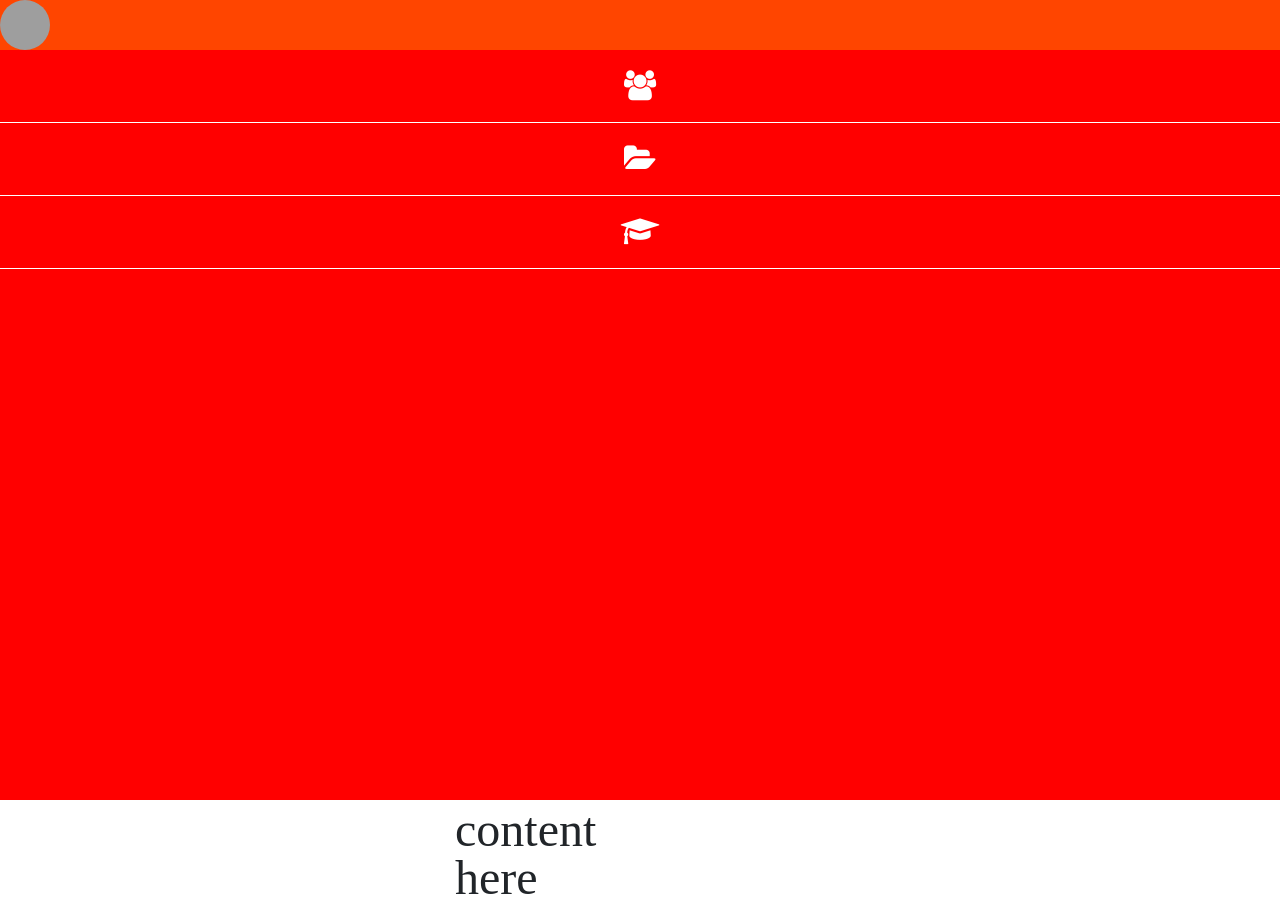
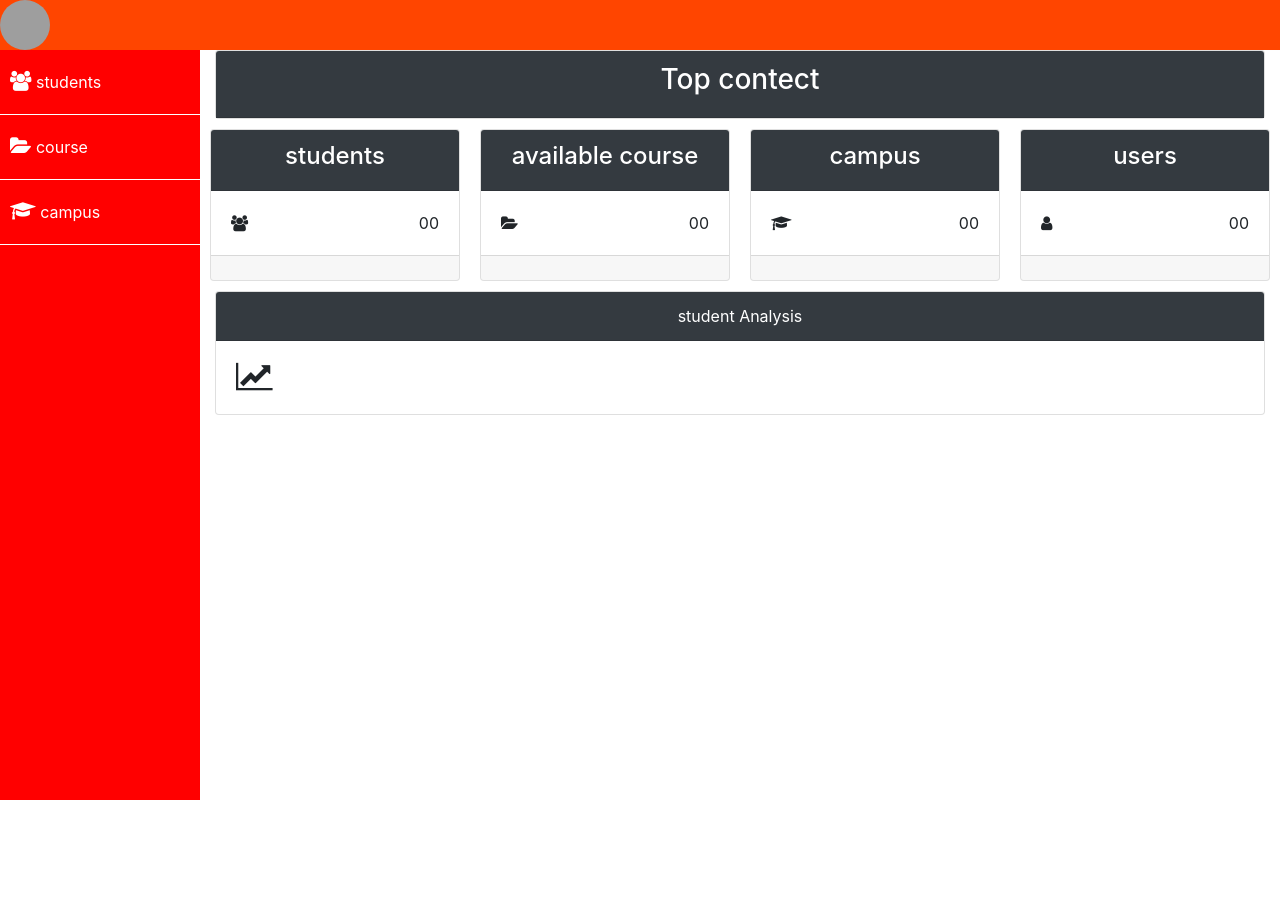
Before and after one commit to nich-egesa/admin-dashboard, a PHP site: page / in a window 1280 px wide. After the commit the page ends 800 px from the top, so only its background shows below. Run offline with PHP 8.4, Linux system fonts and the light colour scheme; grey boxes are pictures that could not be loaded.

Commit message:
fix dashboard design

```diff
--- a/index.html
+++ b/index.html
@@ -42,45 +42,82 @@
 </nav>
 </div>
 <div class=" main-content">
-	<div class="container">
+	<div class="container-fluid">
+		<div class="row">
+			<div class="col-lg-12">
+				<div class="card">
+					<div class="card-header bg-dark text-white text-center">
+						<h3>Top contect</h3>
+					</div>
+				</div>
+			</div>
+		</div>
 		<div class="row">
 			<div class="col-lg-3">
-                <div class="card-header bg-dark  text-white text-center">
-					<span>students</span>
+				<div class="card">
+					<div class="card-header bg-dark text-white text-center">
+						<h4>students</h4>
 					</div>
-				<div class="card-body"></div>
-				<span><i class="fa fa-group fa-3x"></span>
+					<div class="card-body">
+						<span class="fa fa-group"></span>
 						<span class="float-right">00</span>
 					</div>
-				<div class="col-lg-3">
-					<div class="card-header bg-dark text-white text-center">
-						<span>Top content</span>
-			</div>
-			<div class="card-body"></div>
 					<div class="card-footer"></div>
 				</div>
+			</div>
 			<div class="col-lg-3">
+				<div class="card">
 					<div class="card-header bg-dark text-white text-center">
-				<span>Top content</span>
+						<h4>available course</h4>
 					</div>
-		<div class="card-body"></div>
+					<div class="card-body">
+						<span class="fa fa-folder-open"></span>
+						<span class="float-right">00</span>
+					</div>
 					<div class="card-footer"></div>
 				</div>
+			</div>
 			<div class="col-lg-3">
+				<div class="card">
 					<div class="card-header bg-dark text-white text-center">
-				<span>Top content</span>
+						<h4>campus</h4>
 					</div>
 					<div class="card-body">
-		<div class="card-footer">
+						<span class="fa fa-graduation-cap"></span>
+						<span class="float-right">00</span>
 					</div>
+					<div class="card-footer"></div>
+				</div>
+			</div>
+			<div class="col-lg-3">
+				<div class="card">
+					<div class="card-header bg-dark text-white text-center">
+						<h4>users</h4>
+					</div>
+					<div class="card-body">
+						<span class="fa fa-user"></span>
+						<span class="float-right">00</span>
+					</div>
+					<div class="card-footer"></div>
+				</div>
+
+			</div>
+		</div>
+		<div class="row">
 			<div class="col-lg-12">
+				<div class="card">
 					<div class="card-header bg-dark text-white text-center">
 						<span>student Analysis</span>
 					</div>
-                main content here
+					<div class="card-body">
+						<span class="fa fa-line-chart fa-2x"></span>
+					</div>
+				</div>
+			</div>
+		</div>
+	</div>
 </div>
 
 <script src="jquery.min.js"></script>
 <script src="bootstrap/js/bootstrap.min.js"></script>
 </body>
-</html>
--- a/style.css
+++ b/style.css
@@ -34,14 +34,17 @@ z-index: 5;
     color: #ffffff;
     text-decoration: none;
 }
-.main-content
+.main-content{
         padding-top:50px;
     }
 .col-lg-3{
         padding: 10px;
     }
+
  /*Tablet view*/
 @media screen and (min-width: 576px) {
+
+    .sidebar{
 
         width: 50px;
 
@@ -56,65 +59,33 @@ z-index: 5;
         font-size: 30px;
 
     }
-@media screen and (min-width:576px)  {
-
+}
+@media screen and (min-width:576px){
+    .sidebar{
         width: 50px;
-
     }
-
     .sidebar ul li{
-
         text-align: center;
-
     }
-
     .sidebar ul li span:nth-child(2) {
-
         display:none;
     }
     .main-content{
             padding-top: 50px;
             background-attachment: fixed;
         }
+}
+
 
 /*Extra small devices (portrait phones, less than 576px)*/
-@media screen (max-width: 575.98) {
+@media screen and (max-width: 575.98px) {
     .sidebar{
         width: 50px;
     }
 
-.sidebar ul li {
-     text-align: center;
-}
-.sidebar ul li span:nth-child(2) {
-
-    display:none;
-
 }
 
-.sidebar ul li i {
-    font-size: 20px;
-}
-.main-content{
-    margin-left: 50px;
-
-
-}
-
-
-}
-
-@media screen (min-width: 768px) {
-
-    .sidebar {
-
-        width: 100px;
-
-    }
-
-}
-
-@media screen (min-width: 768px) {
+@media (min-width: 768px) {
      .sidebar{
           width: 100px;
     }
@@ -124,7 +95,7 @@ z-index: 5;
     .sidebar ul li span:nth-child(2) {
         display:none;
     }
-.sidebar ul li span:nth-child
+    .sidebar ul li span:nth-child(2){
             display:none;
     }
     .sidebar ul li i {
@@ -133,8 +104,9 @@ z-index: 5;
     .main-content{
         margin-left: 100px;
     }
+}
 
-@media screen (min-width: 992px) {
+@media(min-width: 992px) {
     .sidebar{
         width: 200px;
     }
@@ -150,8 +122,9 @@ z-index: 5;
     .main-content{
         margin-left: 200px;
     }
+}
 
-    @media screen(min-width: 1200px) {
+@media screen and(min-width: 1200px) {
         .sidebar{
              width: 200px;
         }
@@ -168,5 +141,5 @@ z-index: 5;
         }
         .main-content{
             margin-left: 200px;
-
         }
+}
```
Lines whose indentation alone changed are shown as unchanged.
